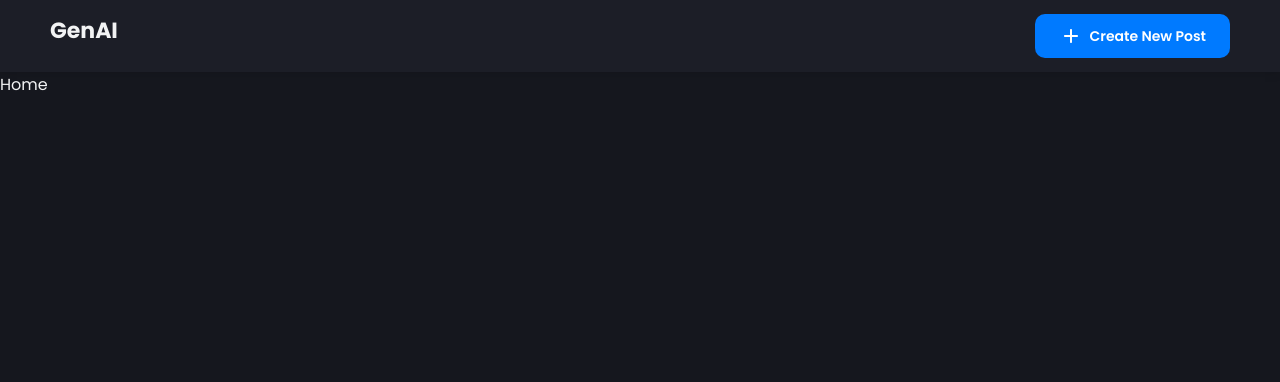
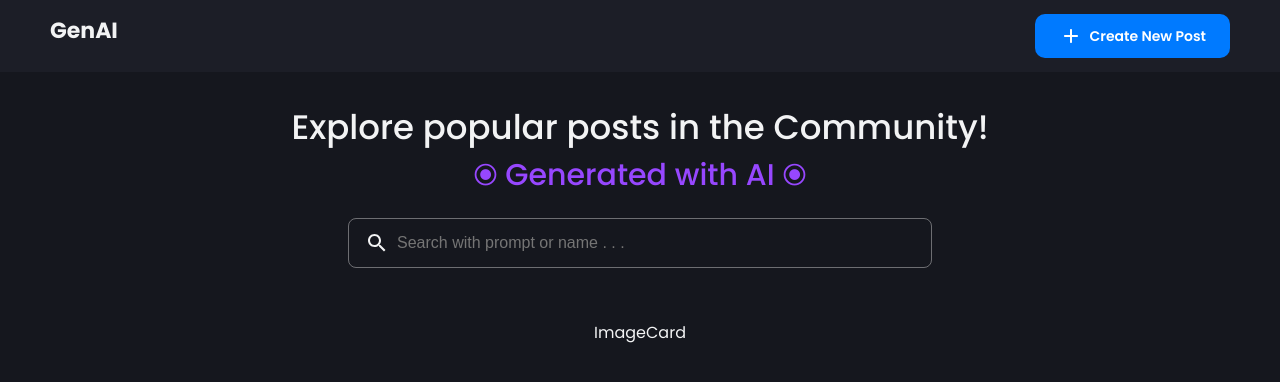
Before and after one commit to theshivay/Image-Generator, a React (Create React App) app in the folder client/: page / in a window 1280 px wide. Shown: the top 382 px of the page. Built offline with nearby package versions, Linux system fonts and the light colour scheme.

Commit message:
Complete the headline and searchbar Section

```diff
--- /dev/null
+++ b/client/src/components/ImageCard.jsx
@@ -0,0 +1,7 @@
+import React from 'react'
+
+export default function ImageCard() {
+  return (
+    <div>ImageCard</div>
+  )
+}
--- /dev/null
+++ b/client/src/components/SearchBar.jsx
@@ -0,0 +1,35 @@
+import React from 'react';
+import {SearchOutlined} from '@mui/icons-material';
+import styled from 'styled-components';
+
+const SearchBarContainer = styled.div`
+    max-width: 550px;
+    display: flex;
+    width: 90%;
+    border: 1px solid ${({ theme }) => theme.text_secondary + 90};
+    color: ${({ theme }) => theme.text_primary};
+    border-radius: 8px;
+    padding: 12px 16px;
+    cursor: pointer;
+    gap: 6px;
+    align-items: center;
+`;
+
+export default function SearchBar() {
+  return (
+    <SearchBarContainer>
+        <SearchOutlined/>
+        <input
+        placeholder='Search with prompt or name . . . '
+            style={{
+                border: "none",
+                outline: "none",
+                width: "100%",
+                color: "inherit",
+                fontSize: "16px",
+                background: "transparent",
+            }}
+        />
+    </SearchBarContainer>
+  )
+}
--- a/client/src/pages/Home.jsx
+++ b/client/src/pages/Home.jsx
@@ -1,13 +1,81 @@
-import React from 'react'
-import styled from 'styled-components'
+import React from 'react';
+import styled from 'styled-components';
+import SearchBar from '../components/SearchBar';
+import ImageCard from '../components/ImageCard';
 
 const Container = styled.div`
   height:100%;
   overflow-y:scroll;
+  background: ${({ theme }) => theme.bg};
+  padding: 30px 30px;
+  padding-bottom: 50px;
+  display: flex;
+  flex-direction: column;
+  align-items: center;
+  gap: 20px;
+  @media (max-width: 768px) {
+    padding: 6px 10px;
+  }
+`;
+
+const Headline = styled.div`
+  font-size: 34px;
+  font-weight: 500;
+  color: ${({ theme }) => theme.text_primary};
+  display: flex;
+  align-items: center;
+  flex-direction: column;
+
+  @media (max-width: 600px) {
+    font-size: 22px;
+  }
+`;
+
+const Span = styled.div`
+  font-size: 30px;
+  font-weight: 500;
+  color: ${({ theme }) => theme.secondary};
+
+  @media (max-width: 600px) {
+    font-size: 20px;
+  }
+`;
+
+const Wrapper = styled.div`
+  width: 100%;
+  max-width: 1400px;
+  padding: 32px 0px;
+  display: flex;
+  justify-content: center;
+`;
+
+const CardWrapper = styled.div`
+  display: grid;
+  gap: 20px;
+  @media(max-width: 1200px){
+    grid-template-columns: repeat(4,1fr);
+  }
+  @media (min-width: 640px) and (max-width: 1199px){
+    grid-template-columns: repeat(3,1fr);
+  }
+  @media(max-width: 639px){
+    grid-template-columns: repeat(2,1fr);
+  }
 `;
 
 export default function Home() {
   return (
-    <Container>Home</Container>
+    <Container>
+      <Headline>
+        Explore popular posts in the Community!
+        <Span>⦿ Generated with AI ⦿</Span>
+      </Headline>
+      <SearchBar/>
+      <Wrapper>
+        <CardWrapper>
+          <ImageCard/>
+        </CardWrapper>
+      </Wrapper>
+    </Container>
   )
 }
```
